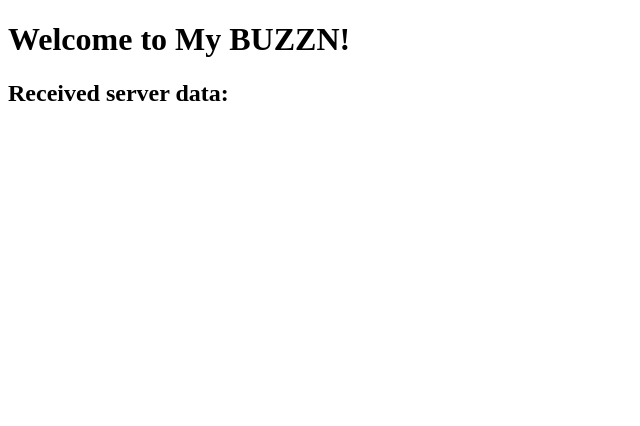
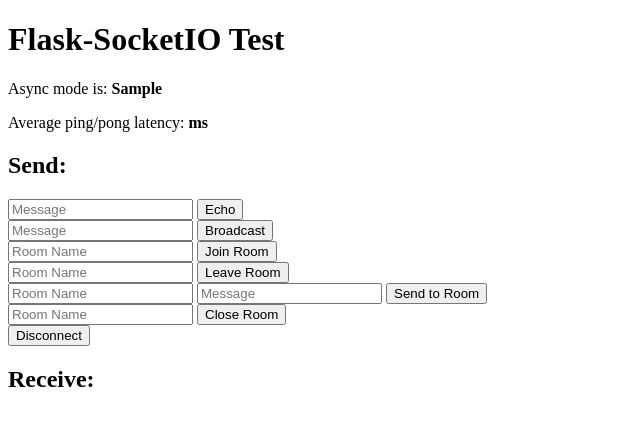
Before and after one commit to missgreenwood/flask-evaluation, a Flask app: template templates/index.html in a window 1280 px wide. Shown: the top 426 px of the page, without its empty margins (0-640 px from the left). Run offline with Flask 2, Linux system fonts and the light colour scheme; the template is opened without the code that fills it: most values are stand-ins (such as "Sample title", 1, 10 or a date in 2020); some libraries are stand-ins or nearby versions.

Commit message:
Start vom Flask-SocketIO minimal example

```diff
--- a/mybuzzn.py
+++ b/mybuzzn.py
@@ -1,27 +1,122 @@
 from flask import Flask, render_template
 from flask_socketio import SocketIO, emit
+from threading import Lock
+from flask import Flask, render_template, session, request, \
+    copy_current_request_context
+from flask_socketio import SocketIO, emit, join_room, leave_room, \
+    close_room, rooms, disconnect
+
+# Set this variable to "threading", "eventlet" or "gevent" to test the
+# different async modes, or leave it set to None for the application to choose
+# the best option based on installed packages.
+async_mode = None
 
 app = Flask(__name__)
+app.config['SECRET_KEY'] = 'secret!'
+socketio = SocketIO(app, async_mode=async_mode)
+thread = None
+thread_lock = Lock()
 
-# Enable encryption
-app.config['SECRET_KEY'] = 'vnkdjnfjknfl1232#'
-socketio = SocketIO(app)
+
+def background_thread():
+    """Example of how to send server generated events to clients."""
+    count = 0
+    while True:
+        socketio.sleep(10)
+        count += 1
+        socketio.emit('my_response',
+                      {'data': 'Server generated event', 'count': count},
+                      namespace='/test')
+
 
 @app.route('/')
 def index():
-    return render_template('index.html')
+    return render_template('index.html', async_mode=socketio.async_mode)
 
-@socketio.on('my event', namespace='/mybuzzn')
-def on_my_event(message):
-    socketio.emit('my response', {'data': message['data']})
 
-@socketio.on('connect', namespace='/mybuzzn')
-def connect():
-    emit('my response', {'data': 'Connected'})
+@socketio.on('my_event', namespace='/test')
+def test_message(message):
+    session['receive_count'] = session.get('receive_count', 0) + 1
+    emit('my_response',
+         {'data': message['data'], 'count': session['receive_count']})
 
-@socketio.on('disconnect', namespace='/mybuzzn')
-def disconnect():
-    print('Client disconnected')
+
+@socketio.on('my_broadcast_event', namespace='/test')
+def test_broadcast_message(message):
+    session['receive_count'] = session.get('receive_count', 0) + 1
+    emit('my_response',
+         {'data': message['data'], 'count': session['receive_count']},
+         broadcast=True)
+
+
+@socketio.on('join', namespace='/test')
+def join(message):
+    join_room(message['room'])
+    session['receive_count'] = session.get('receive_count', 0) + 1
+    emit('my_response',
+         {'data': 'In rooms: ' + ', '.join(rooms()),
+          'count': session['receive_count']})
+
+
+@socketio.on('leave', namespace='/test')
+def leave(message):
+    leave_room(message['room'])
+    session['receive_count'] = session.get('receive_count', 0) + 1
+    emit('my_response',
+         {'data': 'In rooms: ' + ', '.join(rooms()),
+          'count': session['receive_count']})
+
+
+@socketio.on('close_room', namespace='/test')
+def close(message):
+    session['receive_count'] = session.get('receive_count', 0) + 1
+    emit('my_response', {'data': 'Room ' + message['room'] + ' is closing.',
+                         'count': session['receive_count']},
+         room=message['room'])
+    close_room(message['room'])
+
+
+@socketio.on('my_room_event', namespace='/test')
+def send_room_message(message):
+    session['receive_count'] = session.get('receive_count', 0) + 1
+    emit('my_response',
+         {'data': message['data'], 'count': session['receive_count']},
+         room=message['room'])
+
+
+@socketio.on('disconnect_request', namespace='/test')
+def disconnect_request():
+    @copy_current_request_context
+    def can_disconnect():
+        disconnect()
+
+    session['receive_count'] = session.get('receive_count', 0) + 1
+    # for this emit we use a callback function
+    # when the callback function is invoked we know that the message has been
+    # received and it is safe to disconnect
+    emit('my_response',
+         {'data': 'Disconnected!', 'count': session['receive_count']},
+         callback=can_disconnect)
+
+
+@socketio.on('my_ping', namespace='/test')
+def ping_pong():
+    emit('my_pong')
+
+
+@socketio.on('connect', namespace='/test')
+def test_connect():
+    global thread
+    with thread_lock:
+        if thread is None:
+            thread = socketio.start_background_task(background_thread)
+    emit('my_response', {'data': 'Connected', 'count': 0})
+
+
+@socketio.on('disconnect', namespace='/test')
+def test_disconnect():
+    print('Client disconnected', request.sid)
+
 
 if __name__ == '__main__':
     socketio.run(app, debug=True)
--- a/templates/index.html
+++ b/templates/index.html
@@ -1,18 +1,26 @@
 <!DOCTYPE HTML>
 <html>
 <head>
-    <title>My BUZZN</title>
+    <title>Flask-SocketIO Test</title>
     <script src="//code.jquery.com/jquery-1.12.4.min.js" integrity="sha256-ZosEbRLbNQzLpnKIkEdrPv7lOy9C27hHQ+Xp8a4MxAQ=" crossorigin="anonymous"></script>
     <script src="//cdnjs.cloudflare.com/ajax/libs/socket.io/2.2.0/socket.io.js" integrity="sha256-yr4fRk/GU1ehYJPAs8P4JlTgu0Hdsp4ZKrx8bDEDC3I=" crossorigin="anonymous"></script>
     <script type="text/javascript" charset="utf-8">
         $(document).ready(function() {
             // Use a "/test" namespace.
+            // An application can open a connection on multiple namespaces, and
+            // Socket.IO will multiplex all those connections on a single
+            // physical channel. If you don't care about multiple channels, you
+            // can set the namespace to an empty string.
             namespace = '/test';
 
             // Connect to the Socket.IO server.
+            // The connection URL has the following format, relative to the current page:
+            //     http[s]://<domain>:<port>[/<namespace>]
             var socket = io(namespace);
 
             // Event handler for new connections.
+            // The callback function is invoked when a connection with the
+            // server is established.
             socket.on('connect', function() {
                 socket.emit('my_event', {data: 'I\'m connected!'});
             });
@@ -26,11 +34,98 @@
                 if (cb)
                     cb();
             });
+
+            // Interval function that tests message latency by sending a "ping"
+            // message. The server then responds with a "pong" message and the
+            // round trip time is measured.
+            var ping_pong_times = [];
+            var start_time;
+            window.setInterval(function() {
+                start_time = (new Date).getTime();
+                socket.emit('my_ping');
+            }, 1000);
+
+            // Handler for the "pong" message. When the pong is received, the
+            // time from the ping is stored, and the average of the last 30
+            // samples is average and displayed.
+            socket.on('my_pong', function() {
+                var latency = (new Date).getTime() - start_time;
+                ping_pong_times.push(latency);
+                ping_pong_times = ping_pong_times.slice(-30); // keep last 30 samples
+                var sum = 0;
+                for (var i = 0; i < ping_pong_times.length; i++)
+                    sum += ping_pong_times[i];
+                $('#ping-pong').text(Math.round(10 * sum / ping_pong_times.length) / 10);
+            });
+
+            // Handlers for the different forms in the page.
+            // These accept data from the user and send it to the server in a
+            // variety of ways
+            $('form#emit').submit(function(event) {
+                socket.emit('my_event', {data: $('#emit_data').val()});
+                return false;
+            });
+            $('form#broadcast').submit(function(event) {
+                socket.emit('my_broadcast_event', {data: $('#broadcast_data').val()});
+                return false;
+            });
+            $('form#join').submit(function(event) {
+                socket.emit('join', {room: $('#join_room').val()});
+                return false;
+            });
+            $('form#leave').submit(function(event) {
+                socket.emit('leave', {room: $('#leave_room').val()});
+                return false;
+            });
+            $('form#send_room').submit(function(event) {
+                socket.emit('my_room_event', {room: $('#room_name').val(), data: $('#room_data').val()});
+                return false;
+            });
+            $('form#close').submit(function(event) {
+                socket.emit('close_room', {room: $('#close_room').val()});
+                return false;
+            });
+            $('form#disconnect').submit(function(event) {
+                socket.emit('disconnect_request');
+                return false;
+            });
+        });
     </script>
 </head>
 <body>
-    <h1>Welcome to My BUZZN!</h1>
-    <h2>Received server data:</h2>
+    <h1>Flask-SocketIO Test</h1>
+    <p>Async mode is: <b>{{ async_mode }}</b></p>
+    <p>Average ping/pong latency: <b><span id="ping-pong"></span>ms</b></p>
+    <h2>Send:</h2>
+    <form id="emit" method="POST" action='#'>
+        <input type="text" name="emit_data" id="emit_data" placeholder="Message">
+        <input type="submit" value="Echo">
+    </form>
+    <form id="broadcast" method="POST" action='#'>
+        <input type="text" name="broadcast_data" id="broadcast_data" placeholder="Message">
+        <input type="submit" value="Broadcast">
+    </form>
+    <form id="join" method="POST" action='#'>
+        <input type="text" name="join_room" id="join_room" placeholder="Room Name">
+        <input type="submit" value="Join Room">
+    </form>
+    <form id="leave" method="POST" action='#'>
+        <input type="text" name="leave_room" id="leave_room" placeholder="Room Name">
+        <input type="submit" value="Leave Room">
+    </form>
+    <form id="send_room" method="POST" action='#'>
+        <input type="text" name="room_name" id="room_name" placeholder="Room Name">
+        <input type="text" name="room_data" id="room_data" placeholder="Message">
+        <input type="submit" value="Send to Room">
+    </form>
+    <form id="close" method="POST" action="#">
+        <input type="text" name="close_room" id="close_room" placeholder="Room Name">
+        <input type="submit" value="Close Room">
+    </form>
+    <form id="disconnect" method="POST" action="#">
+        <input type="submit" value="Disconnect">
+    </form>
+    <h2>Receive:</h2>
     <div id="log"></div>
 </body>
 </html>
```
